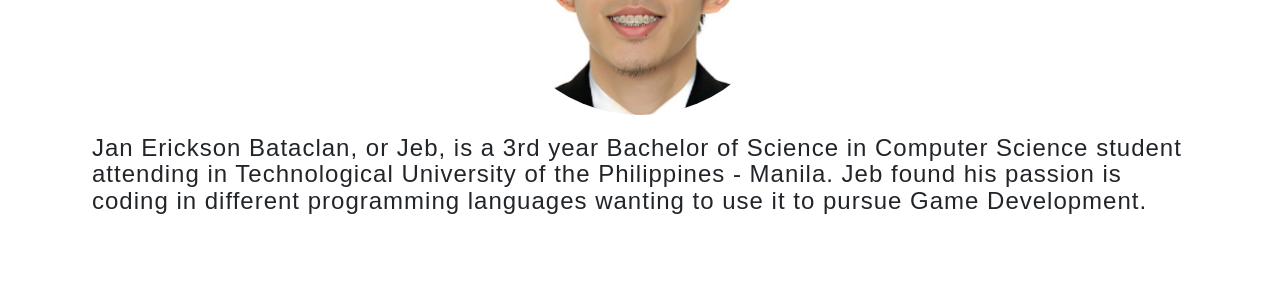
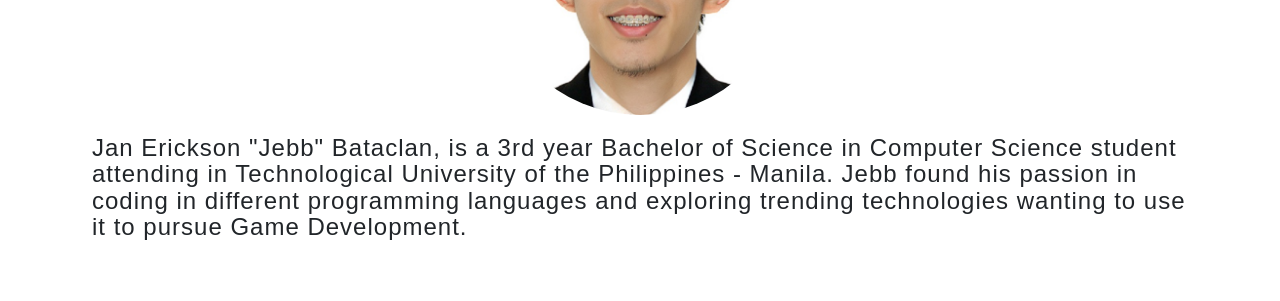
Before and after one commit to JEBataclan/old-portfolio, a React (Create React App) app: page / in a window 1280 px wide. Shown: the part 1020-1321 px from the top of the page. Built offline with nearby package versions, Linux system fonts and the light colour scheme.

Commit message:
Edit AboutMe section.

```diff
--- a/src/sections/AboutMe.js
+++ b/src/sections/AboutMe.js
@@ -12,10 +12,10 @@ function AboutMe() {
             className="aboutme-image"
           />
           <p className="aboutme-text">
-            Jan Erickson Bataclan, or Jeb, is a 3rd year Bachelor of Science in
+            Jan Erickson "Jebb" Bataclan, is a 3rd year Bachelor of Science in
             Computer Science student attending in Technological University of
-            the Philippines - Manila. Jeb found his passion is coding in
-            different programming languages wanting to use it to pursue Game
+            the Philippines - Manila. Jebb found his passion in coding in
+            different programming languages and exploring trending technologies wanting to use it to pursue Game
             Development.
             {/*
             Based in Manila, I am currently a 3rd year student of Technological
```
